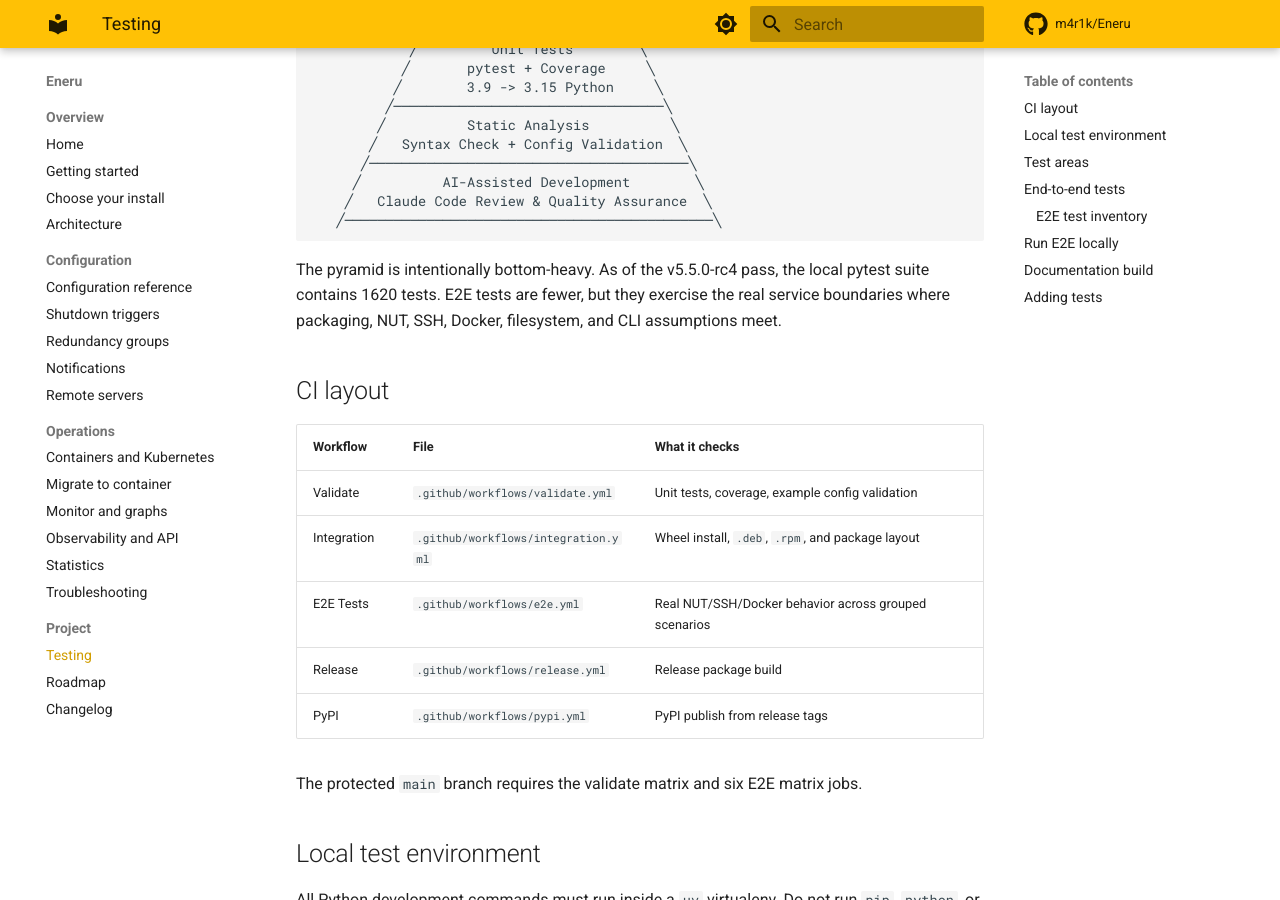
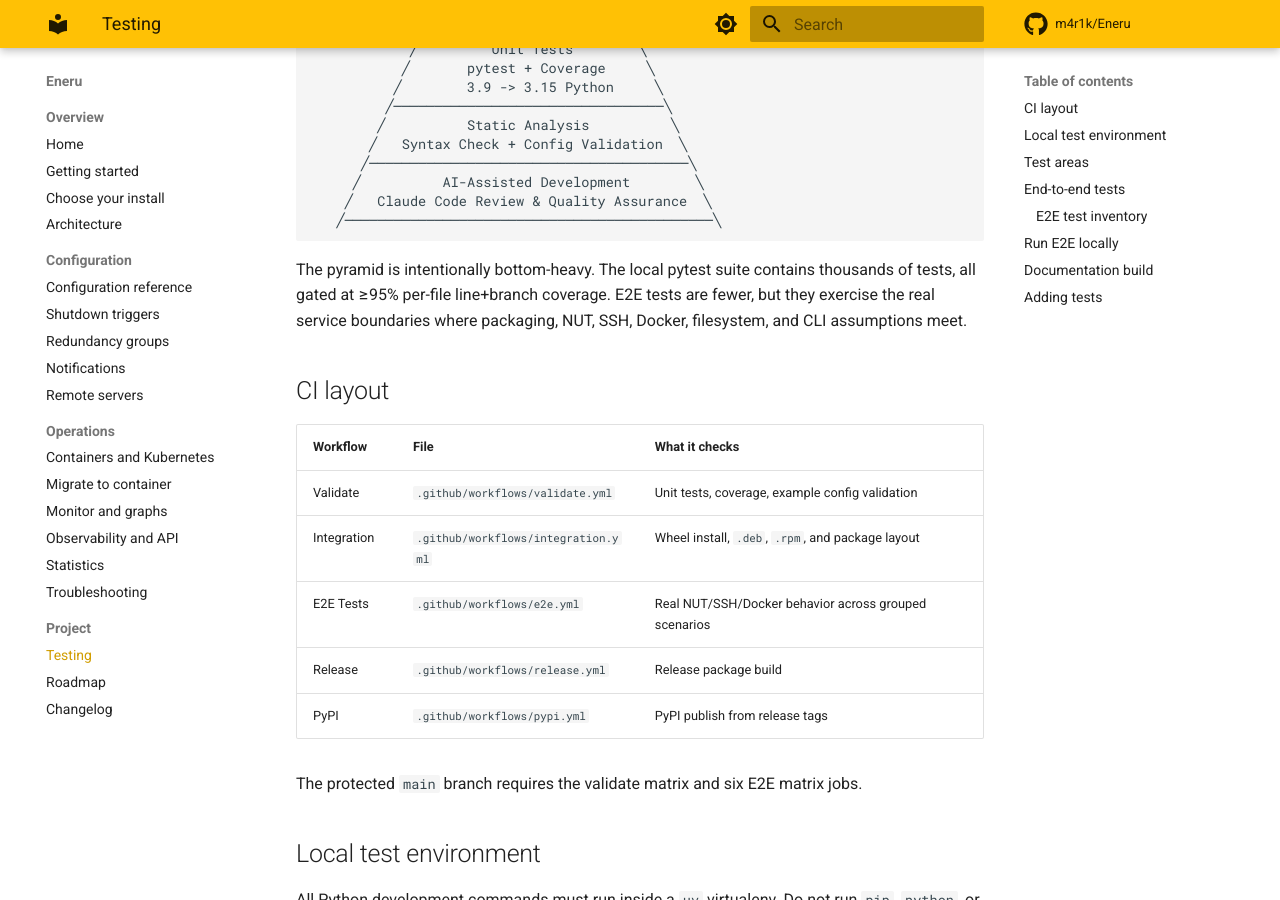
Before and after one commit to m4r1k/Eneru, an MkDocs documentation site: the page built from docs/testing.md, in a window 1280 px wide and 900 px high, scrolled down 484 px. Built offline with MkDocs 1.6.1 and Material for MkDocs 9.7.7, drawn with Linux system fonts in a browser that asks for light colours; comment, search, counter and statistics services are not loaded.

Commit message:
docs: codify >=95% per-file coverage bar
Make the coverage bar an explicit rule in AGENTS.md alongside the
synthetic + E2E test requirement. Verifies via pytest -m unit
--cov=src/eneru --cov-report=term-missing; regressions must be
fixed in the same PR rather than carried forward.

Replace the stale "1620 tests" line in docs/testing.md with
"thousands of tests, all gated at >=95% per-file line+branch
coverage" so the doc no longer needs a refresh on every test
addition. Soften the matching AGENTS.md cross-reference (no more
"test counts in pyramid") to match.

Co-authored-by: Claude <noreply@anthropic.com>

````diff
--- a/docs/testing.md
+++ b/docs/testing.md
@@ -29,10 +29,10 @@ Eneru uses unit tests, package-install tests, and end-to-end tests with real NUT
    ╱─────────────────────────────────────────────╲
 ```
 
-The pyramid is intentionally bottom-heavy. As of the v5.5.0-rc4 pass,
-the local pytest suite contains 1620 tests. E2E tests are fewer, but they
-exercise the real service boundaries where packaging, NUT, SSH, Docker,
-filesystem, and CLI assumptions meet.
+The pyramid is intentionally bottom-heavy. The local pytest suite contains
+thousands of tests, all gated at ≥95% per-file line+branch coverage. E2E
+tests are fewer, but they exercise the real service boundaries where
+packaging, NUT, SSH, Docker, filesystem, and CLI assumptions meet.
 
 ## CI layout
 
````
Also changed, not shown: AGENTS.md (+2 -1 lines).
